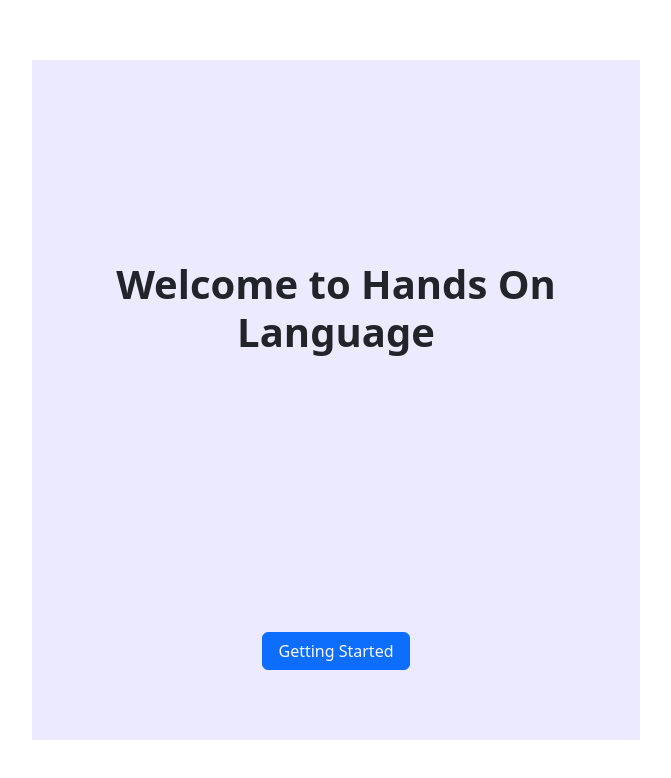
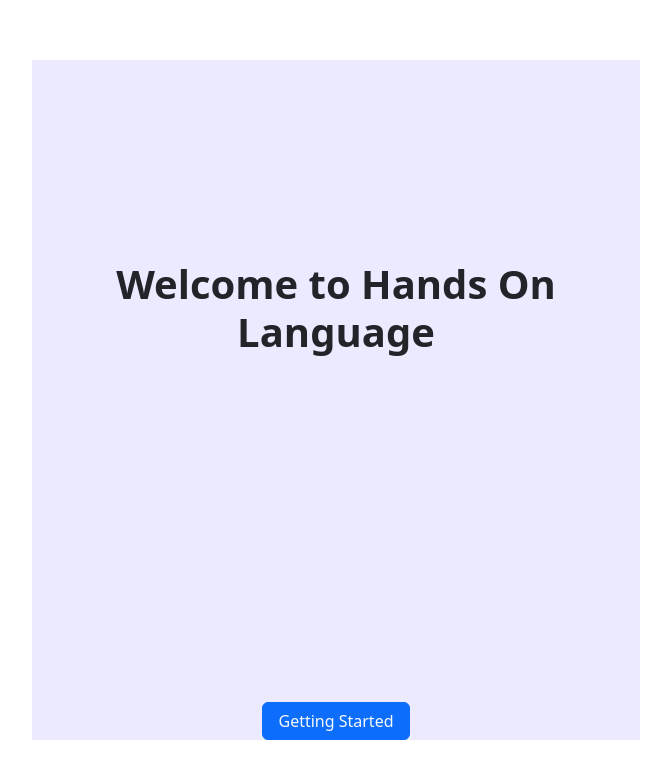
Before and after one commit to Elaiza-zz/Hands-on-Language, a Vue app: page / in a window 1280 px wide. Shown: the top 778 px of the page, without its empty margins (0-671 px from the left). Built offline with nearby package versions, Linux system fonts and the light colour scheme; no server answers.

Commit message:
added branch

```diff
--- a/src/scss/styles.scss
+++ b/src/scss/styles.scss
@@ -2,28 +2,13 @@
 @import 'bootstrap/scss/bootstrap';
 
 .welcome-container {
-    display: flex;
-    flex-direction: column;
-    justify-content: center;
-    align-items: center;
-    min-height: 85vh;
-    background-color: #EBEAFF;
+  background-color: #EBEAFF; /* Light purple background */
 }
-
+.min-vh-85 {
+  min-height: 85vh; /* Full height for the container */
+}
 .card-titles {
   font-size: 2.5rem;
   font-weight: bold;
   margin: 200px 0;
 }
-
-  .content {
-    flex: 1;
-    display: flex;
-    justify-content: center;
-    align-items: flex-end;
-    width: 100%;
-  }
-
-  .button-container {
-    margin-bottom: 70px;
-  }
--- a/src/views/WelcomeView.vue
+++ b/src/views/WelcomeView.vue
@@ -4,18 +4,14 @@ import imgHol from "@/assets/images/hol-logo1.jpg"
 
 <template>
   <div class="welcome-container">
-      <div class="container-fluid">
+    <div class="container-fluid d-flex flex-column justify-content-center align-items-center min-vh-85">
       <div class="row justify-content-center">
-
-
         <div class="col text-center">
           <h1 class="card-titles">Welcome to Hands On Language</h1>
         </div>
       </div>
-      </div>
-
-    <div class="content">
-      <div class="button-container">
+      <div class="row mt-auto">
+        <div class="col text-center">
           <button type="button" class="btn btn-primary">
             <RouterLink class="text-light text-decoration-none" to="/login">
               Getting Started
@@ -24,4 +20,5 @@ import imgHol from "@/assets/images/hol-logo1.jpg"
         </div>
       </div>
     </div>
+  </div>
 </template>
```
Lines whose indentation alone changed are shown as unchanged.
